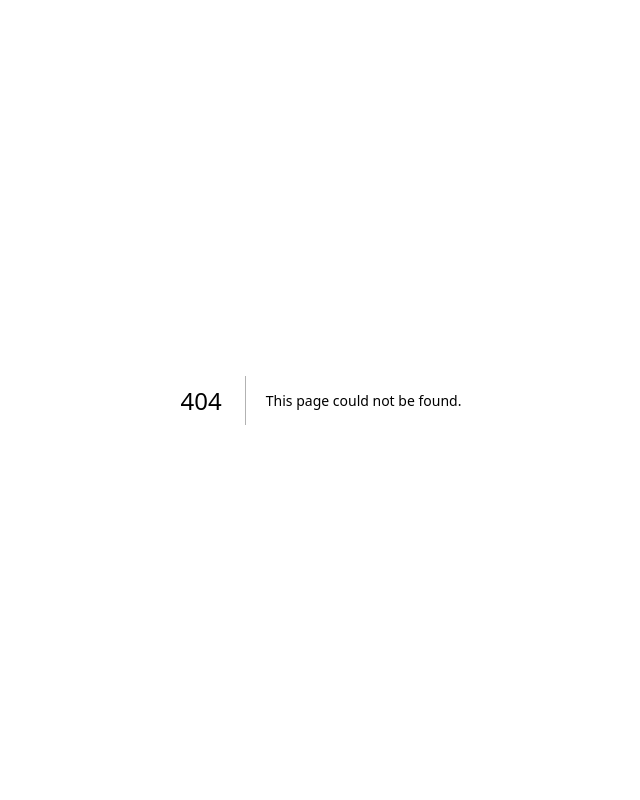
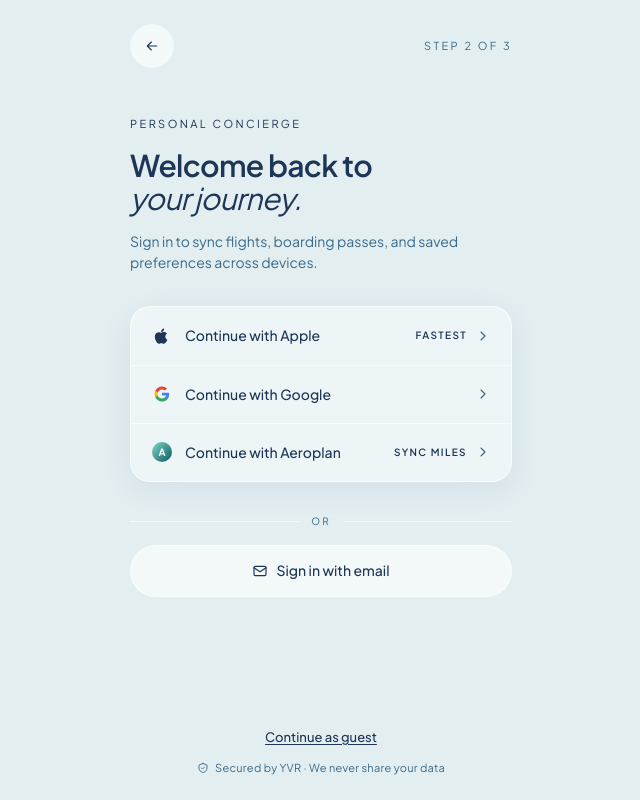
Before and after one commit to SemyonKuznetsoff/Vancouver-International-Airport-Mobile-App, a Next.js app: page /onboarding/sign-in in a window 1280 px wide. Before the commit this address had no page. Shown: the whole page, without its empty margins (319-959 px from the left). Built offline with nearby package versions, Linux system fonts and the light colour scheme.

Commit message:
Build second onboarding sign-in screen

```diff
--- /dev/null
+++ b/src/app/onboarding/sign-in/page.tsx
@@ -0,0 +1,96 @@
+import Link from "next/link";
+import { AppShell } from "@/components/AppShell";
+import { AuthOption, AuthOptionGroup } from "@/components/AuthOption";
+import { Eyebrow } from "@/components/Eyebrow";
+import { Heading } from "@/components/Heading";
+import {
+  AeroplanBadge,
+  AppleIcon,
+  ArrowLeftIcon,
+  GoogleIcon,
+  MailIcon,
+  ShieldCheckIcon,
+} from "@/components/icons";
+
+export default function SignInPage() {
+  return (
+    <AppShell>
+      <main className="flex flex-1 flex-col px-6">
+        <header className="flex items-center justify-between pt-2">
+          <Link
+            href="/"
+            aria-label="Go back"
+            className="inline-flex h-11 w-11 items-center justify-center rounded-full bg-[var(--color-surface-elevated)] text-[var(--color-text-primary)] hover:bg-white/70"
+          >
+            <ArrowLeftIcon size={16} />
+          </Link>
+          <span className="text-[11px] uppercase leading-[1.5] tracking-[0.22em] text-[var(--color-text-secondary)]">
+            Step 2 of 3
+          </span>
+        </header>
+
+        <section className="mt-12 flex flex-col gap-4">
+          <Eyebrow>Personal Concierge</Eyebrow>
+          <Heading className="!text-[30px] !leading-[1.1]">
+            Welcome back to
+            <br />
+            <em>your journey.</em>
+          </Heading>
+          <p className="text-[14px] leading-[1.55] text-[var(--color-text-secondary)]">
+            Sign in to sync flights, boarding passes, and saved preferences
+            across devices.
+          </p>
+        </section>
+
+        <section className="mt-8">
+          <AuthOptionGroup>
+            <AuthOption
+              leading={<AppleIcon size={18} />}
+              label="Continue with Apple"
+              badge="Fastest"
+            />
+            <AuthOption
+              leading={<GoogleIcon size={18} />}
+              label="Continue with Google"
+            />
+            <AuthOption
+              leading={<AeroplanBadge size={20} />}
+              label="Continue with Aeroplan"
+              badge="Sync miles"
+            />
+          </AuthOptionGroup>
+        </section>
+
+        <div className="mt-8 flex items-center gap-3">
+          <span className="h-px flex-1 bg-[var(--color-border-hairline)]" />
+          <span className="text-[10px] uppercase tracking-[0.22em] text-[var(--color-text-secondary)]">
+            Or
+          </span>
+          <span className="h-px flex-1 bg-[var(--color-border-hairline)]" />
+        </div>
+
+        <button
+          type="button"
+          aria-label="Sign in with email"
+          className="mt-4 inline-flex h-[52px] w-full items-center justify-center gap-2 rounded-[var(--radius-pill)] border border-[var(--color-border-hairline)] bg-[var(--color-surface-elevated)] text-[14px] font-medium text-[var(--color-text-primary)] hover:bg-white/80"
+        >
+          <MailIcon size={16} />
+          <span>Sign in with email</span>
+        </button>
+
+        <div className="mt-auto flex flex-col items-center gap-3 pt-8 pb-2">
+          <Link
+            href="/onboarding/permissions"
+            className="text-[13px] font-medium leading-[1.5] text-[var(--color-text-primary)] underline underline-offset-2"
+          >
+            Continue as guest
+          </Link>
+          <p className="inline-flex items-center gap-1.5 text-[11px] leading-[1.5] tracking-[0.025em] text-[var(--color-text-secondary)]">
+            <ShieldCheckIcon size={12} />
+            <span>Secured by YVR · We never share your data</span>
+          </p>
+        </div>
+      </main>
+    </AppShell>
+  );
+}
--- a/src/app/page.tsx
+++ b/src/app/page.tsx
@@ -48,13 +48,16 @@ export default function OnboardingPage() {
 
         <div className="mt-auto flex flex-col gap-3 pt-8 pb-2">
           <Button
+            href="/onboarding/sign-in"
             variant="primary"
             trailingIcon={<ArrowRightIcon size={16} />}
             aria-label="Begin your journey"
           >
             Begin your journey
           </Button>
-          <Button variant="ghost">I already have an account</Button>
+          <Button href="/onboarding/sign-in" variant="ghost">
+            I already have an account
+          </Button>
         </div>
       </main>
     </AppShell>
--- /dev/null
+++ b/src/components/AuthOption.tsx
@@ -0,0 +1,67 @@
+"use client";
+
+import { ChevronRightIcon } from "./icons";
+
+type AuthOptionProps = {
+  leading: React.ReactNode;
+  label: string;
+  badge?: string;
+  onClick?: () => void;
+  ariaLabel?: string;
+};
+
+/**
+ * A single row inside the stacked sign-in options card. Renders a real
+ * <button> so it's keyboard-focusable and exposes the global focus ring.
+ * Used inside <AuthOptionGroup> which paints the card chrome + dividers.
+ */
+export function AuthOption({
+  leading,
+  label,
+  badge,
+  onClick,
+  ariaLabel,
+}: AuthOptionProps) {
+  return (
+    <button
+      type="button"
+      onClick={onClick}
+      aria-label={ariaLabel ?? label}
+      className="flex h-[58px] w-full items-center justify-between gap-3 px-5 text-left transition-colors duration-150 hover:bg-white/30 active:bg-white/40"
+    >
+      <span className="flex items-center gap-3">
+        <span className="inline-flex w-[22px] shrink-0 items-center justify-center text-[var(--color-text-primary)]">
+          {leading}
+        </span>
+        <span className="text-[14px] font-medium leading-[1.5] text-[var(--color-text-primary)]">
+          {label}
+        </span>
+      </span>
+      <span className="flex items-center gap-2 text-[var(--color-text-secondary)]">
+        {badge ? (
+          <span className="text-[10px] font-semibold uppercase tracking-[0.14em] text-[var(--color-text-primary)]">
+            {badge}
+          </span>
+        ) : null}
+        <ChevronRightIcon size={16} />
+      </span>
+    </button>
+  );
+}
+
+type AuthOptionGroupProps = {
+  children: React.ReactNode;
+};
+
+/**
+ * Glassy card that groups AuthOption rows with hairline dividers between them.
+ */
+export function AuthOptionGroup({ children }: AuthOptionGroupProps) {
+  return (
+    <div
+      className="overflow-hidden rounded-[20px] border border-[var(--color-border-hairline)] bg-white/40 shadow-[0_8px_32px_0_rgba(31,38,135,0.07)] [&>*+*]:border-t [&>*+*]:border-[var(--color-border-hairline)]"
+    >
+      {children}
+    </div>
+  );
+}
--- a/src/components/icons.tsx
+++ b/src/components/icons.tsx
@@ -1,6 +1,6 @@
 type IconProps = React.SVGProps<SVGSVGElement> & { size?: number };
 
-function baseProps({ size = 16, ...rest }: IconProps) {
+function strokeProps({ size = 16, ...rest }: IconProps) {
   return {
     width: size,
     height: size,
@@ -16,9 +16,20 @@ function baseProps({ size = 16, ...rest }: IconProps) {
   };
 }
 
+function fillProps({ size = 16, ...rest }: IconProps) {
+  return {
+    width: size,
+    height: size,
+    viewBox: "0 0 24 24",
+    "aria-hidden": true,
+    focusable: false,
+    ...rest,
+  };
+}
+
 export function PlaneIcon(props: IconProps) {
   return (
-    <svg {...baseProps(props)}>
+    <svg {...strokeProps(props)}>
       <path d="M10.5 13.5 3 11l1.5-2 8 1.5L18 4.5a2 2 0 1 1 2 2L14 12l1.5 8-2 1.5-2.5-7.5-3 3v3l-1.5 1-1.5-3-3-1.5 1-1.5h3l3-3Z" />
     </svg>
   );
@@ -26,8 +37,94 @@ export function PlaneIcon(props: IconProps) {
 
 export function ArrowRightIcon(props: IconProps) {
   return (
-    <svg {...baseProps(props)}>
+    <svg {...strokeProps(props)}>
       <path d="M5 12h14M13 6l6 6-6 6" />
     </svg>
   );
 }
+
+export function ArrowLeftIcon(props: IconProps) {
+  return (
+    <svg {...strokeProps(props)}>
+      <path d="M19 12H5M11 18l-6-6 6-6" />
+    </svg>
+  );
+}
+
+export function ChevronRightIcon(props: IconProps) {
+  return (
+    <svg {...strokeProps(props)}>
+      <path d="m9 6 6 6-6 6" />
+    </svg>
+  );
+}
+
+export function MailIcon(props: IconProps) {
+  return (
+    <svg {...strokeProps(props)}>
+      <rect x="3" y="5" width="18" height="14" rx="2" />
+      <path d="m3 7 9 6 9-6" />
+    </svg>
+  );
+}
+
+export function ShieldCheckIcon(props: IconProps) {
+  return (
+    <svg {...strokeProps(props)}>
+      <path d="M12 3 4 6v6c0 4.5 3.4 8.4 8 9 4.6-.6 8-4.5 8-9V6l-8-3Z" />
+      <path d="m9 12 2 2 4-4" />
+    </svg>
+  );
+}
+
+export function AppleIcon(props: IconProps) {
+  return (
+    <svg {...fillProps(props)} fill="currentColor">
+      <path d="M16.365 12.74c-.026-2.59 2.117-3.83 2.213-3.892-1.205-1.762-3.082-2.003-3.75-2.03-1.596-.16-3.115.94-3.926.94-.81 0-2.064-.918-3.39-.892-1.742.026-3.35 1.014-4.247 2.575-1.81 3.139-.464 7.78 1.298 10.323.86 1.243 1.886 2.642 3.232 2.59 1.297-.053 1.788-.838 3.358-.838 1.57 0 2.012.838 3.39.812 1.4-.026 2.286-1.27 3.143-2.518.99-1.446 1.398-2.842 1.423-2.914-.031-.014-2.731-1.05-2.744-4.156ZM13.83 5.27c.717-.87 1.2-2.08 1.07-3.27-1.033.043-2.286.687-3.025 1.557-.664.77-1.245 1.998-1.087 3.168 1.152.09 2.325-.587 3.042-1.455Z" />
+    </svg>
+  );
+}
+
+export function GoogleIcon(props: IconProps) {
+  return (
+    <svg {...fillProps(props)}>
+      <path
+        fill="#4285F4"
+        d="M21.6 12.227c0-.71-.064-1.39-.182-2.045H12v3.868h5.382a4.602 4.602 0 0 1-1.995 3.018v2.51h3.227c1.887-1.74 2.986-4.305 2.986-7.351Z"
+      />
+      <path
+        fill="#34A853"
+        d="M12 22c2.7 0 4.964-.895 6.614-2.422l-3.227-2.51c-.895.6-2.04.954-3.387.954-2.605 0-4.81-1.76-5.598-4.124H3.072v2.59A9.997 9.997 0 0 0 12 22Z"
+      />
+      <path
+        fill="#FBBC05"
+        d="M6.402 13.898A5.997 5.997 0 0 1 6.09 12c0-.66.113-1.302.311-1.898v-2.59H3.072A9.997 9.997 0 0 0 2 12c0 1.614.386 3.14 1.072 4.488l3.33-2.59Z"
+      />
+      <path
+        fill="#EA4335"
+        d="M12 5.977c1.47 0 2.787.506 3.825 1.498l2.866-2.866C16.96 2.99 14.695 2 12 2 8.087 2 4.71 4.245 3.072 7.512l3.33 2.59C7.19 7.737 9.395 5.977 12 5.977Z"
+      />
+    </svg>
+  );
+}
+
+/**
+ * Aeroplan-style circular avatar badge with an "A" monogram.
+ * Uses a teal gradient consistent with the YVR palette.
+ */
+export function AeroplanBadge({ size = 22 }: { size?: number }) {
+  return (
+    <span
+      aria-hidden
+      className="inline-flex shrink-0 items-center justify-center rounded-full text-[10px] font-bold text-white"
+      style={{
+        width: size,
+        height: size,
+        backgroundImage:
+          "linear-gradient(131deg, #7FD8C4 0%, #0A5A66 100%)",
+      }}
+    >
+      A
+    </span>
+  );
+}
```
